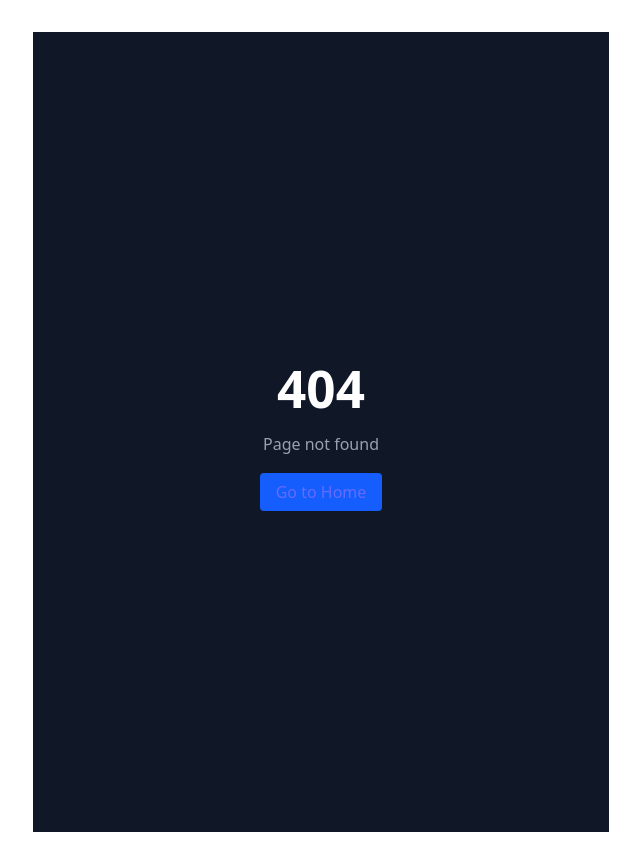
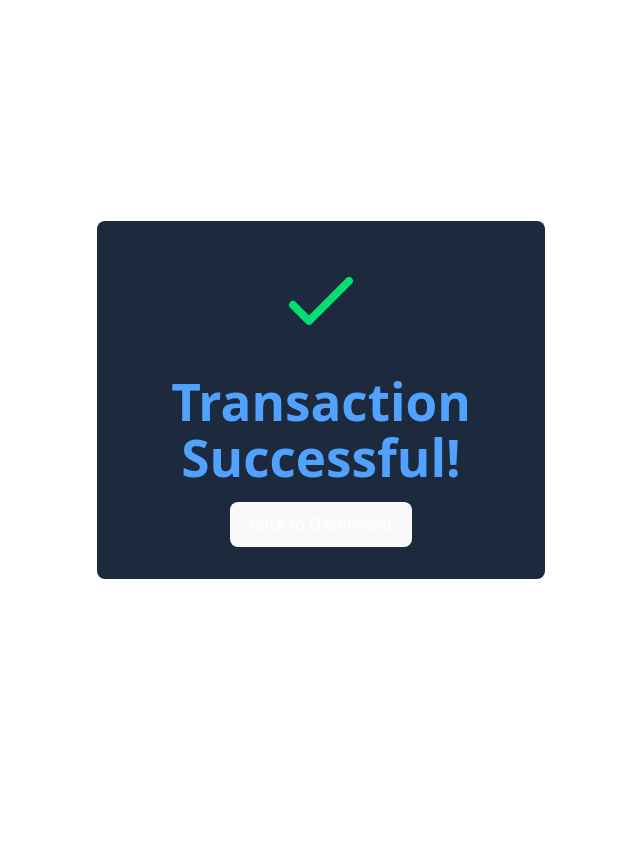
Before and after one commit to DTAlemayehu01/club-coin, a React (Vite) app in the folder Club Coin/: page /user/redeem/success in a window 1280 px wide. Before the commit this address had no page. Shown: the whole page, without its empty margins (319-959 px from the left). After the commit the page ends 800 px from the top, so only its background shows below. Built offline with nearby package versions, Linux system fonts and the light colour scheme.

Commit message:
Add ability to redeem with success page, but doesn't register with DB

```diff
--- a/Club Coin/src/App.tsx
+++ b/Club Coin/src/App.tsx
@@ -3,8 +3,9 @@ import { BrowserRouter, Routes, Route, Navigate } from "react-router-dom";
 import Admin from "./components/Admin.tsx";
 import User from "./components/User.tsx";
 import UserTransfer from "./components/UserTransfer.tsx";
+import UserRedeem from "./components/UserRedeem.tsx";
+import SuccessPage from "./components/UserRedeemSuccess.tsx";
 import "./App.css";
-import UserRedeem from "./components/UserRedeem.tsx";
 
 const App: React.FC = () => {
 	const handleTransferSubmit = (amount: number, address: string) => {
@@ -27,8 +28,11 @@ const App: React.FC = () => {
 					element={<UserTransfer onSubmit={handleTransferSubmit} />}
 				/>
 
-				{/* User Redeem Route - Allows use to redeeem Club Coins */}
+				{/* User Redeem Route - Allows use to redeem Club Coins */}
 				<Route path="/user/redeem" element={<UserRedeem />} />
+
+				{/* User Redeem Success Route - Success page for when a redemption transaction is successful */}
+				<Route path="/user/redeem/success" element={<SuccessPage />} />
 
 				{/* Admin route - admin panel */}
 				<Route
--- a/Club Coin/src/components/ProductCard.tsx
+++ b/Club Coin/src/components/ProductCard.tsx
@@ -11,7 +11,7 @@ const ProductCard = ({ product }: ProductCardProps) => {
 	const handleRedeem = () => {
 		// In a real app, you would make an API call here
 		// to process the transaction
-		navigate("user/redeem/success/");
+		navigate("success");
 	};
 
 	return (
--- a/Club Coin/src/components/User.tsx
+++ b/Club Coin/src/components/User.tsx
@@ -1,6 +1,5 @@
 import { useState, useEffect } from "react";
-import { PrivyProvider, usePrivy } from "@privy-io/react-auth";
-import { Link, useNavigate } from "react-router-dom";
+import { useNavigate } from "react-router-dom";
 
 interface UserDashboardProps {
 	title?: string;
--- a/Club Coin/src/components/UserRedeem.tsx
+++ b/Club Coin/src/components/UserRedeem.tsx
@@ -44,7 +44,7 @@ const UserRedeem = () => {
 			>
 				Back
 			</button>
-			<h1 className="text-3xl font-bold mb-8 text-center text-white">
+			<h1 className="text-2xl font-bold mb-8 text-center text-white">
 				Available Products
 			</h1>
 			<div className="grid grid-cols-1 md:grid-cols-2 lg:grid-cols-4 gap-6">
--- /dev/null
+++ b/Club Coin/src/components/UserRedeemSuccess.tsx
@@ -0,0 +1,39 @@
+import { useNavigate } from "react-router-dom";
+
+const SuccessPage = () => {
+	const navigate = useNavigate();
+
+	return (
+		<div className="container mx-auto py-16 px-4 text-center rounded-xl">
+			<div className="bg-slate-800 p-8 rounded-lg max-w-md mx-auto">
+				<div className="mb-6 text-green-400">
+					<svg
+						xmlns="http://www.w3.org/2000/svg"
+						className="h-24 w-24 mx-auto"
+						fill="none"
+						viewBox="0 0 24 24"
+						stroke="currentColor"
+					>
+						<path
+							strokeLinecap="round"
+							strokeLinejoin="round"
+							strokeWidth={2}
+							d="M5 13l4 4L19 7"
+						/>
+					</svg>
+				</div>
+				<h1 className="text-3xl font-bold text-blue-400 mb-4">
+					Transaction Successful!
+				</h1>
+				<button
+					onClick={() => navigate("/user")}
+					className="bg-blue-600 hover:bg-blue-700 text-white font-medium py-4 px-4 rounded-xl transition-colors items-center justify-center"
+				>
+					Back to Dashboard
+				</button>
+			</div>
+		</div>
+	);
+};
+
+export default SuccessPage;
--- a/Club Coin/src/components/UserTransfer.tsx
+++ b/Club Coin/src/components/UserTransfer.tsx
@@ -1,5 +1,5 @@
 import { useState } from "react";
-import { Link, useNavigate } from "react-router-dom";
+import { useNavigate } from "react-router-dom";
 
 interface TransferFormProps {
 	onSubmit: (amount: number, address: string) => void;
@@ -31,9 +31,9 @@ const UserTransfer: React.FC<TransferFormProps> = ({ onSubmit }) => {
 				>
 					Back
 				</button>
-				<h2 className="text-3xl font-bold text-white mb-6">
+				<h1 className="text-3xl font-bold text-white mb-6">
 					Transfer Funds
-				</h2>
+				</h1>
 
 				<div className="bg-gray-800 rounded-xl shadow-xl overflow-hidden p-4">
 					<form onSubmit={handleSubmit}>
```
